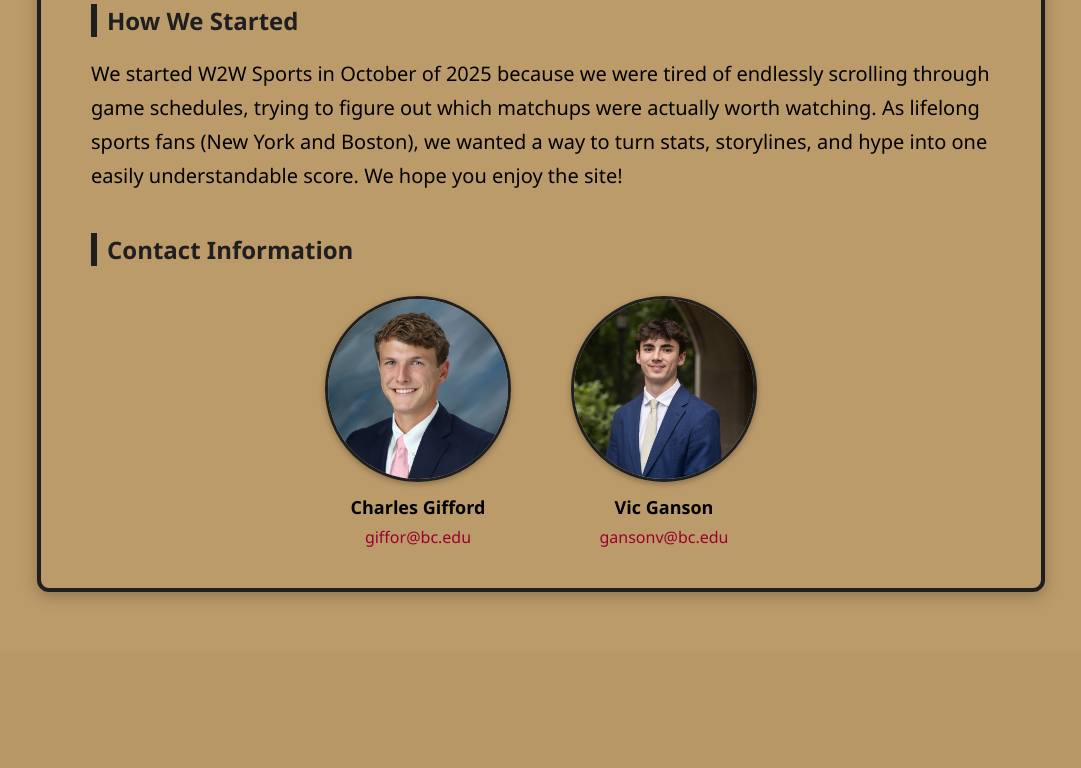
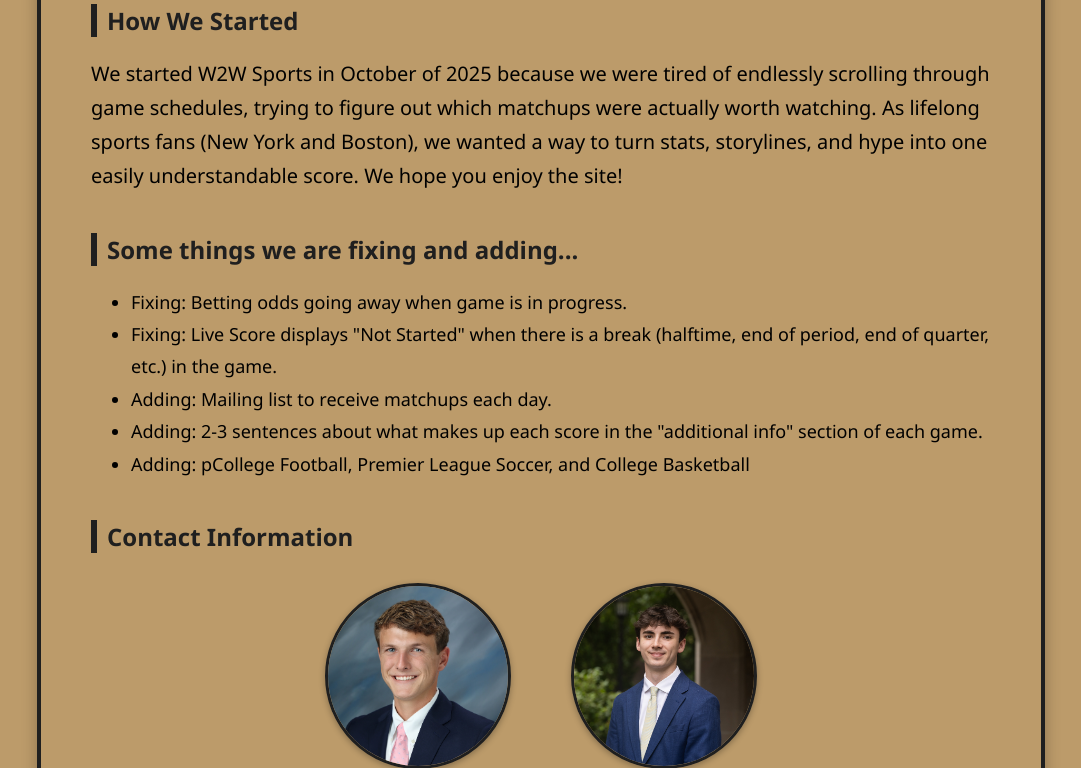
Before and after one commit to ckgifford06/w2wSports, a Flask app: page /about in a window 1280 px wide. Shown: the part 1067-1835 px from the top of the page, without its empty margins (99-1180 px from the left). Before the commit the page ends 1666 px from the top, so only its background shows below. Run offline with Flask 3, Linux system fonts and the light colour scheme.

Commit message:
Update about.html

```diff
--- a/templates/about.html
+++ b/templates/about.html
@@ -195,6 +195,16 @@
     <h2>How We Started</h2>
     <p>We started W2W Sports in October of 2025 because we were tired of endlessly scrolling through game schedules, trying to figure out which matchups were actually worth watching. As     lifelong sports fans (New York and Boston), we wanted a way to turn stats, storylines, and hype into one easily understandable score. We hope you enjoy the site! </p>
 
+    <h2>Some things we are fixing and adding...</h2>
+    <ul>
+      <li>Fixing: Betting odds going away when game is in progress.</li>
+      <li>Fixing: Live Score displays "Not Started" when there is a break (halftime, end of period, end of quarter, etc.) in the game.</li>
+      <li>Adding: Mailing list to receive matchups each day.</li>
+      <li>Adding: 2-3 sentences about what makes up each score in the "additional info" section of each game.</li>
+      <li>Adding: pCollege Football, Premier League Soccer, and College Basketball</li>
+    </ul>
+
+
     <h2>Contact Information</h2>
 
     <div class="image-row">
```
